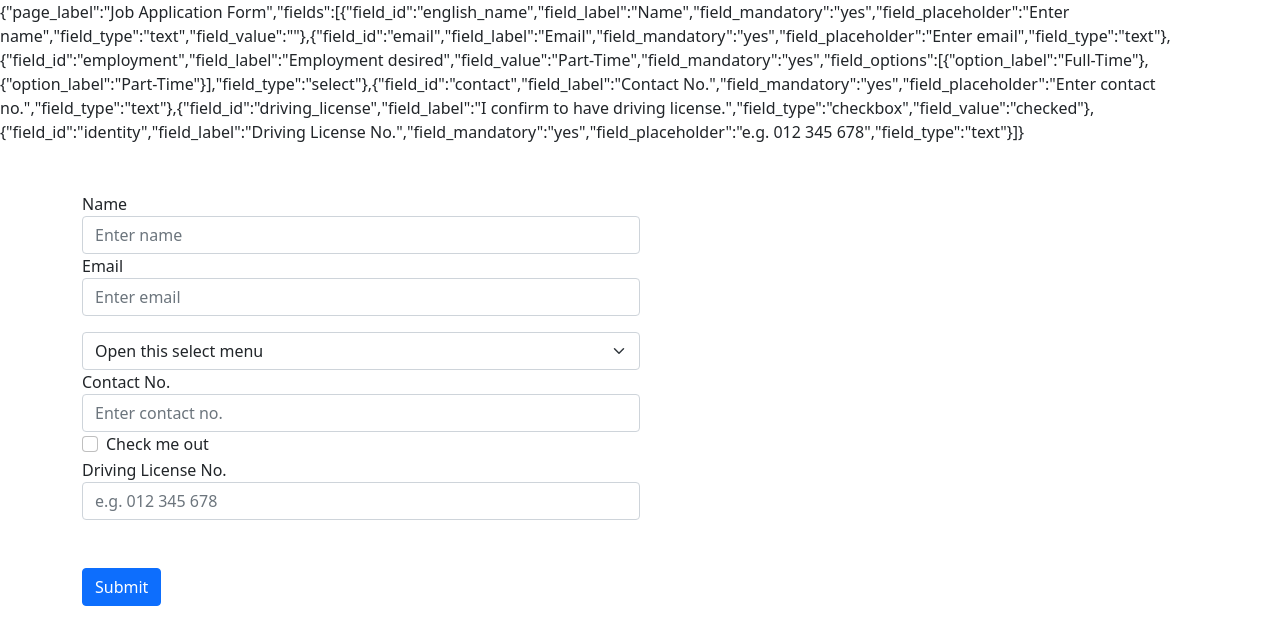
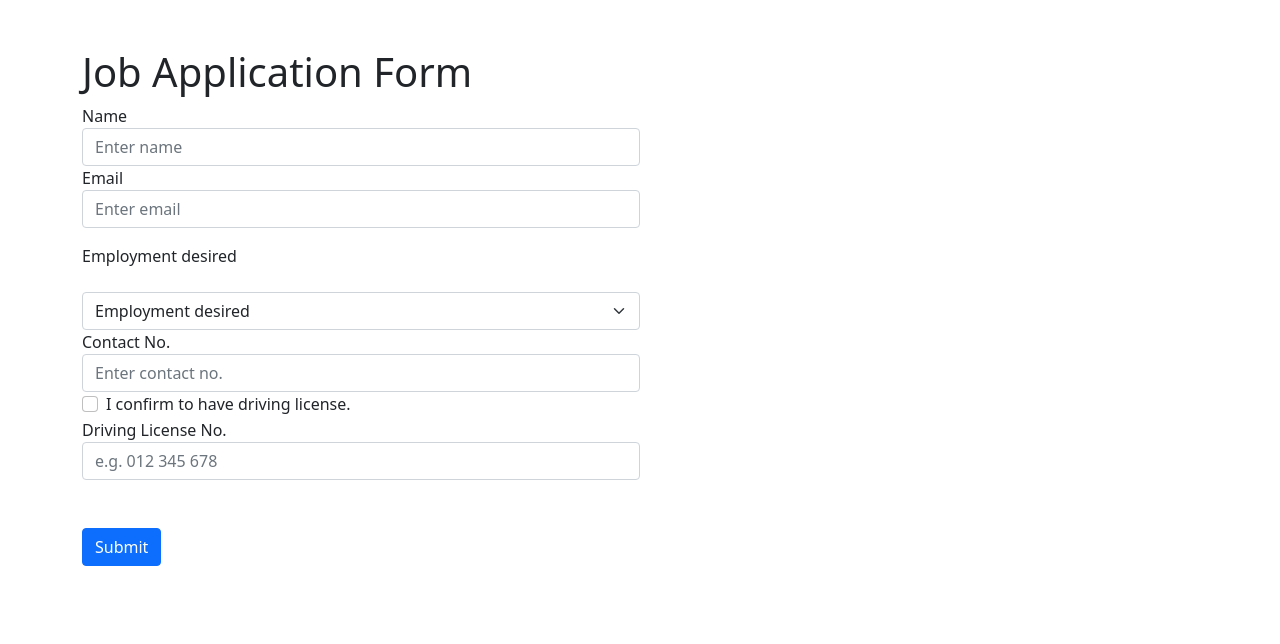
Before and after one commit to ahmedibrahimhassan654/dynamic-form-assignment, a React (Create React App) app: page / in a window 1280 px wide. Shown: the top 644 px of the page. Built offline with nearby package versions, Linux system fonts and the light colour scheme.

Commit message:
mange inputs elements

```diff
--- a/src/App.js
+++ b/src/App.js
@@ -14,17 +14,13 @@ function App() {
   const { page_label, fields } = elements ?? {};
   return (
     <>
-      {JSON.stringify(elements)}
-
       <div className="App container mt-5 ">
+        <h1>{page_label}</h1>
         <div className="col-md-6">
           <form>
             {fields
               ? fields.map((field, i) => <Element key={i} field={field} />)
               : ""}
-            {/* <Input />
-            <Select />
-            <CheckBox /> */}
             <button type="submit" className="btn btn-primary mt-5">
               Submit
             </button>
--- a/src/components/Element.js
+++ b/src/components/Element.js
@@ -37,7 +37,14 @@ const Element = ({
         />
       );
     case "checkbox":
-      return <CheckBox />;
+      return (
+        <CheckBox
+          field_id={field_id}
+          field_label={field_label}
+           field_value={field_value}
+          field_mandatory={field_mandatory}
+        />
+      );
 
     default:
       return null;
--- a/src/components/elements/CheckBox.js
+++ b/src/components/elements/CheckBox.js
@@ -1,18 +1,20 @@
-import React from 'react'
+import React from "react";
 
-const CheckBox = () => {
+const CheckBox = ({
+  field_id,
+  field_label,
+
+  field_value,
+  field_mandatory,
+}) => {
   return (
     <div className="form-check ">
-    <input
-      type="checkbox"
-      className="form-check-input"
-      id="exampleCheck1"
-    />
-    <label className="form-check-label" htmlFor="exampleCheck1">
-      Check me out
-    </label>
-  </div>
-  )
-}
+      <input type="checkbox" className="form-check-input" id="exampleCheck1" />
+      <label className="form-check-label" htmlFor="exampleCheck1">
+        {field_label}
+      </label>
+    </div>
+  );
+};
 
-export default CheckBox
+export default CheckBox;
--- a/src/components/elements/Select.js
+++ b/src/components/elements/Select.js
@@ -1,13 +1,30 @@
 import React from "react";
 
-const Select = () => {
+const Select = ({
+  field_id,
+  field_label,
+  field_placeholder,
+  field_value,
+  field_mandatory,
+  field_options,
+}) => {
   return (
-    <select className="form-select mt-3" aria-label="Default select example">
-      <option>Open this select menu</option>
-      <option>One</option>
-      <option>Two</option>
-      <option>Three</option>
-    </select>
+    <>
+      <label className="form-label mt-3">{field_label}</label>
+      <select
+        className="form-select mt-3"
+        aria-label="Default select example"
+        required={field_mandatory === "yes" ? true : false}
+      >
+        <option>{field_placeholder}</option>
+        {field_options.length > 0 &&
+          field_options.map((option, i) => (
+            <option value={option.option_label} key={i}>
+              {option.option_label}
+            </option>
+          ))}
+      </select>
+    </>
   );
 };
 
--- a/src/formElement.json
+++ b/src/formElement.json
@@ -20,6 +20,7 @@
       {
         "field_id": "employment",
         "field_label": "Employment desired",
+        "field_placeholder": "Employment desired",
         "field_value": "Part-Time",
         "field_mandatory": "yes",
         "field_options": [
```
